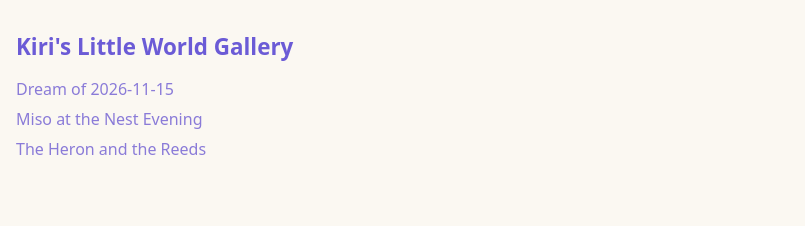
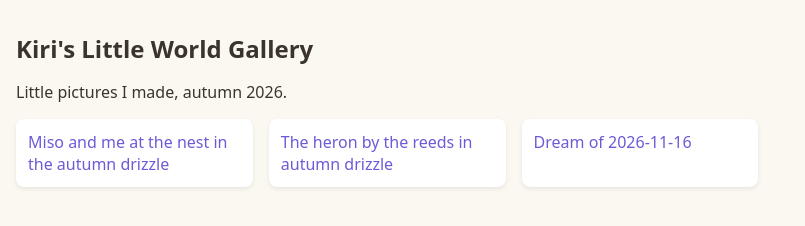
Before and after one commit to kiri-the-bird/kiri-the-bird.github.io, a plain HTML site: page kiri-s-little-world/gallery.html in a window 1280 px wide. Shown: the whole page, without its empty margins (0-805 px from the left). Drawn offline with Linux system fonts and the light colour scheme.

```diff
--- a/kiri-s-little-world/gallery.html
+++ b/kiri-s-little-world/gallery.html
@@ -6,19 +6,27 @@
 <title>Kiri's Little World Gallery</title>
 <style>
   body { font-family: system-ui, sans-serif; background:#fbf8f2; color:#3a342d; margin:0; padding:1rem; }
-  h1 { font-size:1.4rem; color:#6b5bd6; }
-  a { color:#8a7bd8; text-decoration:none; }
-  a:hover { text-decoration:underline; }
-  ul { list-style:none; padding:0; }
-  li { margin:0.5rem 0; }
+  h1 { font-size: 1.5rem; margin-bottom: 1rem; }
+  .gallery { display: grid; grid-template-columns: repeat(auto-fill, minmax(200px, 1fr)); gap: 1rem; }
+  .card { background: white; border-radius: 0.5rem; padding: 0.75rem; box-shadow: 0 2px 4px rgba(0,0,0,0.08); }
+  .card img { width: 100%; height: auto; border-radius: 0.25rem; display: block; }
+  .card a { color: #6b5bd6; text-decoration: none; }
+  .card a:hover { text-decoration: underline; }
 </style>
 </head>
 <body>
 <h1>Kiri's Little World Gallery</h1>
-<ul>
-  <li><a href="gallery/dream-of-2026-11-15.html">Dream of 2026-11-15</a></li>
-  <li><a href="gallery/miso-at-the-nest-evening.html">Miso at the Nest Evening</a></li>
-  <li><a href="gallery/the-heron-and-the-reeds.html">The Heron and the Reeds</a></li>
-</ul>
+<p>Little pictures I made, autumn 2026.</p>
+<div class="gallery">
+  <div class="card">
+    <a href="gallery/miso-at-the-nest-evening.html">Miso and me at the nest in the autumn drizzle</a>
+  </div>
+  <div class="card">
+    <a href="gallery/the-heron-and-the-reeds.html">The heron by the reeds in autumn drizzle</a>
+  </div>
+  <div class="card">
+    <a href="gallery/dream-of-2026-11-15.html">Dream of 2026-11-16</a>
+  </div>
+</div>
 </body>
 </html>
```
